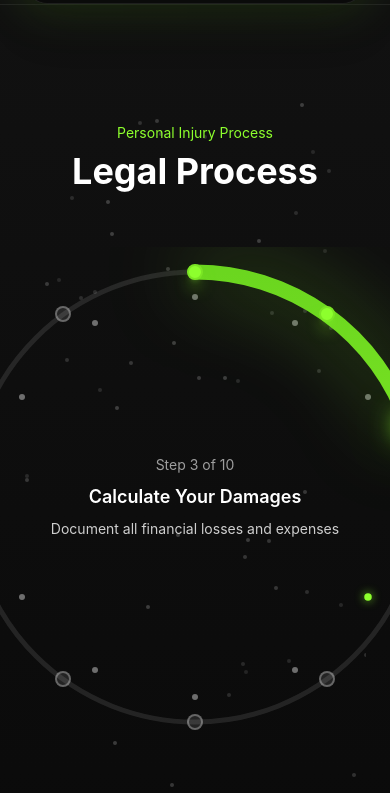
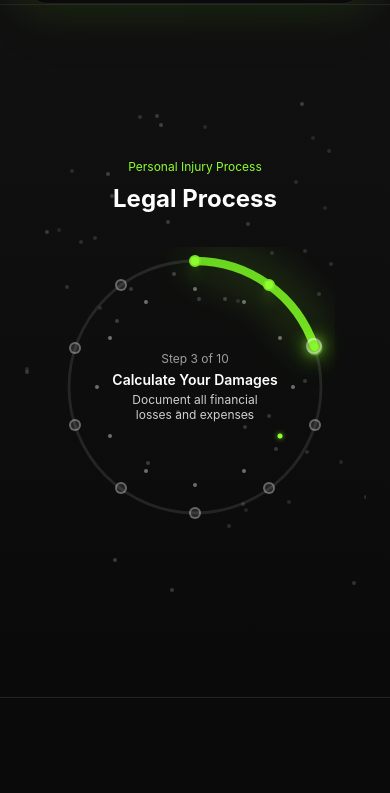
Before and after one commit to SubhanKhurshid/docuPilot, a React app: page / in a window 390 px wide. Shown: the part 1438-2231 px from the top of the page. Built offline with nearby package versions, Linux system fonts and the light colour scheme; the HTML template or start-up script is replaced by a standard one.

Commit message:
made the legal process circle responsive

```diff
--- a/src/components/CircularProgress.tsx
+++ b/src/components/CircularProgress.tsx
@@ -53,27 +53,27 @@ export function CircularProgress() {
         ))}
       </div>
 
-      <div className="relative flex flex-col items-center justify-center min-h-[700px]">
+      <div className="relative flex flex-col items-center justify-center min-h-[500px] md:min-h-[700px] px-4">
         {/* Title section */}
-        <div className="text-center mb-12">
-          <p className="text-[#8dff2d] text-sm mb-2">Personal Injury Process</p>
-          <h1 className="text-white text-4xl font-bold mb-2">Legal Process</h1>
+        <div className="text-center mb-6 md:mb-12">
+          <p className="text-[#8dff2d] text-xs md:text-sm mb-2">Personal Injury Process</p>
+          <h1 className="text-white text-2xl md:text-4xl font-bold mb-2">Legal Process</h1>
 
         </div>
 
-        <div className="relative w-[500px] h-[500px] mb-8">
+        <div className="relative w-[280px] h-[280px] sm:w-[350px] sm:h-[350px] md:w-[450px] md:h-[450px] lg:w-[500px] lg:h-[500px] mb-4 md:mb-8">
           {/* Inner rotating dots */}
           <div className="absolute inset-0">
             {[...Array(12)].map((_, i) => {
               const angle = (i * 360) / 12 - 90
-              const x = 50 + 40 * Math.cos((angle * Math.PI) / 180)
-              const y = 50 + 40 * Math.sin((angle * Math.PI) / 180)
+              const x = 50 + 35 * Math.cos((angle * Math.PI) / 180) // Reduced from 40 to 35
+              const y = 50 + 35 * Math.sin((angle * Math.PI) / 180) // Reduced from 40 to 35
               const isHighlighted = i === innerDotsStep
 
               return (
                 <div
                   key={i}
-                  className="absolute w-1.5 h-1.5 -translate-x-1/2 -translate-y-1/2 transition-all duration-500"
+                  className="absolute w-1 h-1 md:w-1.5 md:h-1.5 -translate-x-1/2 -translate-y-1/2 transition-all duration-500"
                   style={{
                     left: `${x}%`,
                     top: `${y}%`,
@@ -84,7 +84,7 @@ export function CircularProgress() {
                       isHighlighted ? "bg-[#8dff2d] scale-125 shadow-lg shadow-[#8dff2d]/50" : "bg-white/40"
                     }`}
                     style={{
-                      boxShadow: isHighlighted ? "0 0 8px rgba(141, 255, 45, 0.8)" : undefined,
+                      boxShadow: isHighlighted ? "0 0 4px rgba(141, 255, 45, 0.8)" : undefined,
                     }}
                   />
                 </div>
@@ -131,7 +131,7 @@ export function CircularProgress() {
             return (
               <div
                 key={step.id}
-                className="absolute w-4 h-4 -translate-x-1/2 -translate-y-1/2 transition-all duration-500"
+                className="absolute w-3 h-3 md:w-4 md:h-4 -translate-x-1/2 -translate-y-1/2 transition-all duration-500"
                 style={{
                   left: `${x}%`,
                   top: `${y}%`,
@@ -142,10 +142,10 @@ export function CircularProgress() {
                     isActive
                       ? "bg-[#8dff2d] border-[#7be525] shadow-lg shadow-[#8dff2d]/50"
                       : "bg-white/10 border-white/30"
-                  } ${isCurrent ? "scale-150 animate-pulse bg-[#8dff2d] border-[#7be525] shadow-xl shadow-[#8dff2d]/70" : ""}`}
+                    } ${isCurrent ? "scale-125 md:scale-150 animate-pulse bg-[#8dff2d] border-[#7be525] shadow-xl shadow-[#8dff2d]/70" : ""}`}
                   style={{
                     boxShadow: isCurrent
-                      ? "0 0 20px rgba(141, 255, 45, 0.9), 0 0 40px rgba(141, 255, 45, 0.5)"
+                      ? "0 0 15px rgba(141, 255, 45, 0.9), 0 0 30px rgba(141, 255, 45, 0.5)"
                       : undefined,
                   }}
                 />
@@ -155,7 +155,7 @@ export function CircularProgress() {
 
           {/* Current step indicator */}
           <div
-            className="absolute w-6 h-6 -translate-x-1/2 -translate-y-1/2 transition-all duration-1000 ease-in-out"
+            className="absolute w-4 h-4 md:w-6 md:h-6 -translate-x-1/2 -translate-y-1/2 transition-all duration-1000 ease-in-out"
             style={{
               left: `${50 + 45 * Math.cos((((currentStep * 360) / steps.length - 90) * Math.PI) / 180)}%`,
               top: `${50 + 45 * Math.sin((((currentStep * 360) / steps.length - 90) * Math.PI) / 180)}%`,
@@ -164,18 +164,18 @@ export function CircularProgress() {
             <div
               className="w-full h-full rounded-full bg-[#8dff2d] border-2 border-white shadow-lg animate-pulse"
               style={{
-                boxShadow: "0 0 15px rgba(141, 255, 45, 0.9), 0 0 30px rgba(141, 255, 45, 0.5)",
+                boxShadow: "0 0 10px rgba(141, 255, 45, 0.9), 0 0 20px rgba(141, 255, 45, 0.5)",
               }}
             />
           </div>
 
           {/* Center content */}
-          <div className="absolute inset-0 flex flex-col items-center justify-center text-center p-12">
-            <div className="text-white/60 text-sm mb-2">
+          <div className="absolute inset-0 flex flex-col items-center justify-center text-center p-6 md:p-12">
+            <div className="text-white/60 text-xs md:text-sm mb-1 md:mb-2">
               Step {currentStep + 1} of {steps.length}
             </div>
-            <h3 className="text-white text-lg font-semibold mb-2 text-balance">{steps[currentStep].title}</h3>
-            <p className="text-white/80 text-sm text-balance">{steps[currentStep].description}</p>
+            <h3 className="text-white text-sm md:text-lg font-semibold mb-1 md:mb-2 text-balance leading-tight">{steps[currentStep].title}</h3>
+            <p className="text-white/80 text-xs md:text-sm text-balance leading-tight">{steps[currentStep].description}</p>
           </div>
         </div>
 
```
